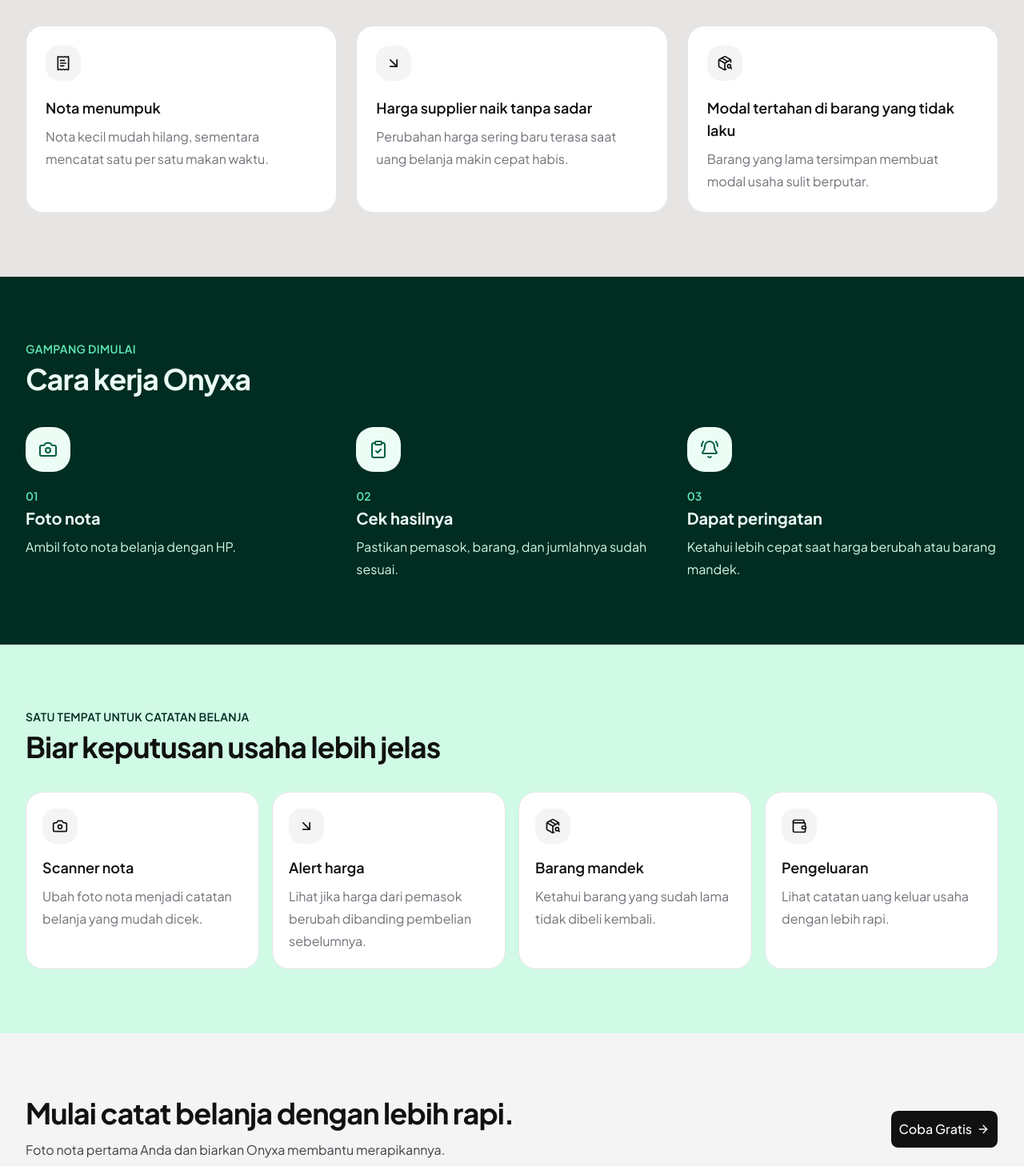
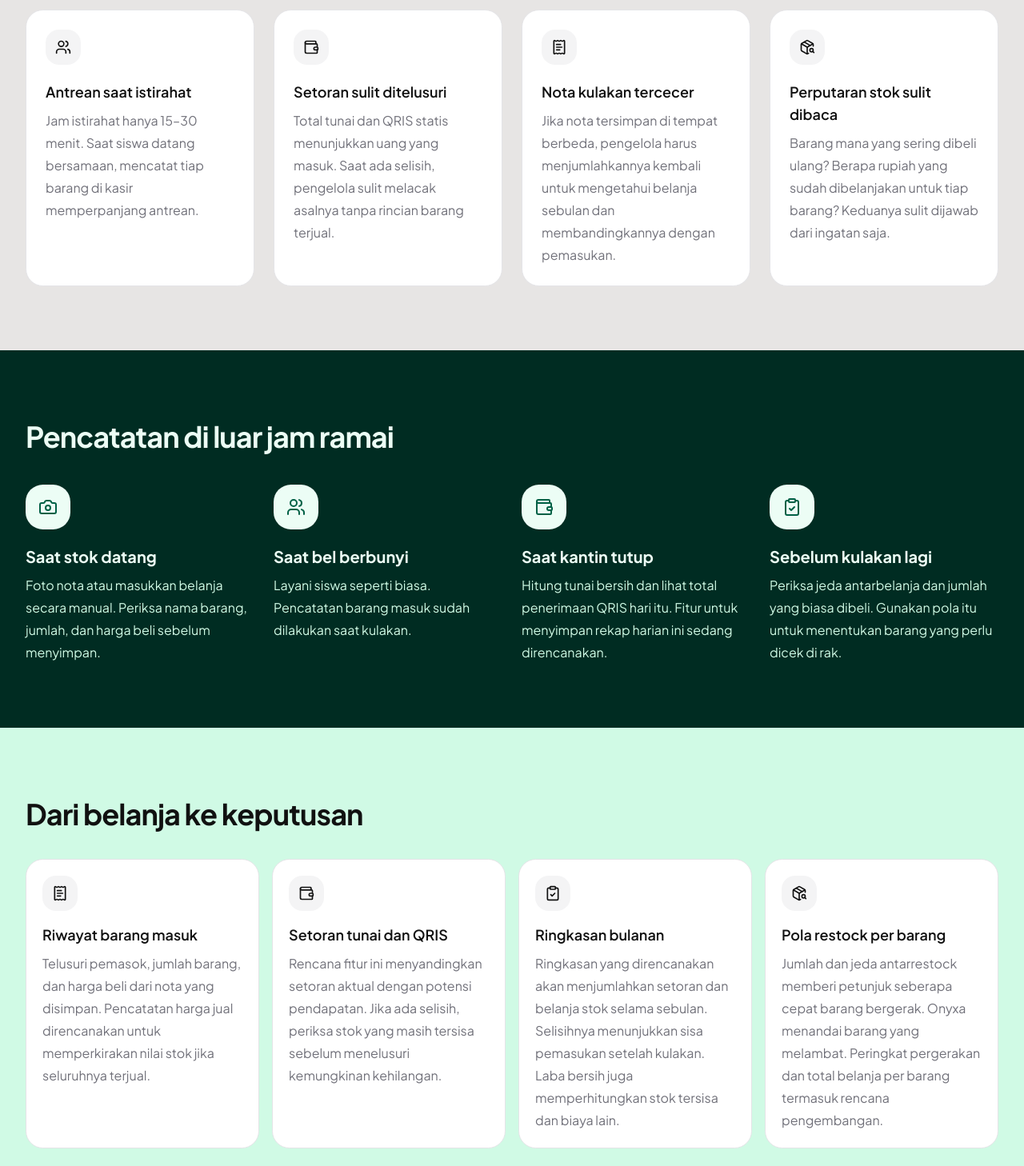
Before and after one commit to tingclarice/onyxa, a Next.js app: page / in a window 1280 px wide. Shown: the part 952-2410 px from the top of the page at 80% size. Built offline with nearby package versions, Linux system fonts and the light colour scheme; no server answers.

Commit message:
docs(landing): explain school canteen operations

```diff
--- a/src/app/page.tsx
+++ b/src/app/page.tsx
@@ -1,9 +1,9 @@
+import type { Metadata } from "next";
 import Link from "next/link";
 import { Suspense } from "react";
 import {
-  ArrowDownRight,
   ArrowRight,
-  BellRing,
+  Users,
   Camera,
   Check,
   ClipboardCheck,
@@ -19,74 +19,80 @@ import { getCurrentUser } from "@/features/auth/server";
 import { AccountAvatar } from "@/features/auth/ui/account-avatar";
 import "./landing-entrances.css";
 
+export const metadata: Metadata = {
+  title: "Onyxa | Manajemen Kantin Sekolah",
+  description:
+    "Catat belanja stok kantin sekolah dan pantau pola restock tanpa mencatat setiap penjualan saat istirahat. Kenali rencana rekap setoran tunai dan QRIS.",
+};
+
 const painPoints = [
   {
-    icon: ReceiptText,
-    title: "Nota menumpuk",
-    description:
-      "Nota kecil mudah hilang, sementara mencatat satu per satu makan waktu.",
+    icon: Users,
+    title: "Antrean saat istirahat",
+    description: "Jam istirahat hanya 15–30 menit. Saat siswa datang bersamaan, mencatat tiap barang di kasir memperpanjang antrean.",
   },
   {
-    icon: ArrowDownRight,
-    title: "Harga supplier naik tanpa sadar",
-    description:
-      "Perubahan harga sering baru terasa saat uang belanja makin cepat habis.",
+    icon: Wallet,
+    title: "Setoran sulit ditelusuri",
+    description: "Total tunai dan QRIS statis menunjukkan uang yang masuk. Saat ada selisih, pengelola sulit melacak asalnya tanpa rincian barang terjual.",
+  },
+  {
+    icon: ReceiptText,
+    title: "Nota kulakan tercecer",
+    description: "Jika nota tersimpan di tempat berbeda, pengelola harus menjumlahkannya kembali untuk mengetahui belanja sebulan dan membandingkannya dengan pemasukan.",
   },
   {
     icon: PackageSearch,
-    title: "Modal tertahan di barang yang tidak laku",
-    description:
-      "Barang yang lama tersimpan membuat modal usaha sulit berputar.",
+    title: "Perputaran stok sulit dibaca",
+    description: "Barang mana yang sering dibeli ulang? Berapa rupiah yang sudah dibelanjakan untuk tiap barang? Keduanya sulit dijawab dari ingatan saja.",
   },
 ];
 
 const steps = [
   {
     icon: Camera,
-    number: "01",
-    title: "Foto nota",
-    description: "Ambil foto nota belanja dengan HP.",
+    title: "Saat stok datang",
+    description: "Foto nota atau masukkan belanja secara manual. Periksa nama barang, jumlah, dan harga beli sebelum menyimpan.",
+  },
+  {
+    icon: Users,
+    title: "Saat bel berbunyi",
+    description: "Layani siswa seperti biasa. Pencatatan barang masuk sudah dilakukan saat kulakan.",
+  },
+  {
+    icon: Wallet,
+    title: "Saat kantin tutup",
+    description: "Hitung tunai bersih dan lihat total penerimaan QRIS hari itu. Fitur untuk menyimpan rekap harian ini sedang direncanakan.",
   },
   {
     icon: ClipboardCheck,
-    number: "02",
-    title: "Cek hasilnya",
-    description: "Pastikan pemasok, barang, dan jumlahnya sudah sesuai.",
-  },
-  {
-    icon: BellRing,
-    number: "03",
-    title: "Dapat peringatan",
-    description: "Ketahui lebih cepat saat harga berubah atau barang mandek.",
+    title: "Sebelum kulakan lagi",
+    description: "Periksa jeda antarbelanja dan jumlah yang biasa dibeli. Gunakan pola itu untuk menentukan barang yang perlu dicek di rak.",
   },
 ];
 
 const features = [
   {
-    icon: ScanLineIcon,
-    title: "Scanner nota",
-    description: "Ubah foto nota menjadi catatan belanja yang mudah dicek.",
+    icon: ReceiptText,
+    title: "Riwayat barang masuk",
+    description: "Telusuri pemasok, jumlah barang, dan harga beli dari nota yang disimpan. Pencatatan harga jual direncanakan untuk memperkirakan nilai stok jika seluruhnya terjual.",
   },
   {
-    icon: ArrowDownRight,
-    title: "Alert harga",
-    description: "Lihat jika harga dari pemasok berubah dibanding pembelian sebelumnya.",
+    icon: Wallet,
+    title: "Setoran tunai dan QRIS",
+    description: "Rencana fitur ini menyandingkan setoran aktual dengan potensi pendapatan. Jika ada selisih, periksa stok yang masih tersisa sebelum menelusuri kemungkinan kehilangan.",
+  },
+  {
+    icon: ClipboardCheck,
+    title: "Ringkasan bulanan",
+    description: "Ringkasan yang direncanakan akan menjumlahkan setoran dan belanja stok selama sebulan. Selisihnya menunjukkan sisa pemasukan setelah kulakan. Laba bersih juga memperhitungkan stok tersisa dan biaya lain.",
   },
   {
     icon: PackageSearch,
-    title: "Barang mandek",
-    description: "Ketahui barang yang sudah lama tidak dibeli kembali.",
-  },
-  {
-    icon: Wallet,
-    title: "Pengeluaran",
-    description: "Lihat catatan uang keluar usaha dengan lebih rapi.",
+    title: "Pola restock per barang",
+    description: "Jumlah dan jeda antarrestock memberi petunjuk seberapa cepat barang bergerak. Onyxa menandai barang yang melambat. Peringkat pergerakan dan total belanja per barang termasuk rencana pengembangan.",
   },
 ];
-
-function ScanLineIcon({ className }: { className?: string }) {
-  return <Camera aria-hidden="true" className={className} />;
-}
 
 function ReceiptIllustration() {
   return (
@@ -135,11 +141,11 @@ export default function HomePage() {
         <div className="landing-hero-content mx-auto grid w-full max-w-7xl content-center items-center gap-6 px-4 py-5 sm:px-6 sm:py-8 lg:grid-cols-2 lg:gap-16 lg:px-8">
           <div className="max-w-2xl">
             <h1 id="landing-title" data-landing-enter="0" className="text-4xl font-bold leading-[1.12] tracking-tight sm:text-5xl lg:text-6xl">
-              Foto nota. Onyxa yang catat.
+              Kelola kantin dari restock
             </h1>
             <p data-landing-enter="65" className="mt-4 max-w-xl text-lg leading-8 text-zinc-700 sm:mt-6 dark:text-zinc-300">
-              Catat belanja usaha dari foto nota dan tahu lebih cepat saat ada
-              perubahan.
+              Catat stok yang masuk ke kantin sekolah dan pantau pola belanjanya.
+              Saat jam istirahat, layani siswa tanpa mencatat penjualan satu per satu.
             </p>
             <div data-landing-enter="125" className="mt-5 min-h-12 sm:mt-8">
               <Suspense>
@@ -156,14 +162,11 @@ export default function HomePage() {
       <section className="bg-stone-200 dark:bg-stone-900">
         <div className="mx-auto w-full max-w-7xl px-4 py-16 sm:px-6 md:py-20 lg:px-8">
           <div className="mb-9 max-w-2xl">
-            <p data-landing-enter="0" className="text-sm font-semibold uppercase tracking-wide text-emerald-900 dark:text-emerald-300">
-              Kenal rasanya?
-            </p>
             <h2 data-landing-enter="55" className="mt-2 text-3xl font-bold tracking-tight sm:text-4xl">
-              Hal kecil yang bikin usaha terasa berat
+              Tantangan kantin sekolah
             </h2>
           </div>
-          <div className="grid gap-4 md:grid-cols-3 md:gap-6">
+          <div className="grid gap-4 sm:grid-cols-2 lg:grid-cols-4 md:gap-6">
             {painPoints.map(({ icon: Icon, title, description }, index) => (
               <article
                 key={title}
@@ -186,21 +189,17 @@ export default function HomePage() {
       <section className="bg-emerald-950 text-emerald-50">
         <div className="mx-auto w-full max-w-7xl px-4 py-16 sm:px-6 md:py-20 lg:px-8">
           <div className="mb-10 max-w-2xl">
-            <p data-landing-enter="0" className="text-sm font-semibold uppercase tracking-wide text-emerald-300">
-              Gampang dimulai
-            </p>
             <h2 data-landing-enter="55" className="mt-2 text-3xl font-bold tracking-tight sm:text-4xl">
-              Cara kerja Onyxa
+              Pencatatan di luar jam ramai
             </h2>
           </div>
-          <div className="grid gap-8 md:grid-cols-3 md:gap-6">
-            {steps.map(({ icon: Icon, number, title, description }, index) => (
-              <article key={number} data-landing-enter={index * 60}>
+          <div className="grid gap-8 sm:grid-cols-2 lg:grid-cols-4 md:gap-6">
+            {steps.map(({ icon: Icon, title, description }, index) => (
+              <article key={title} data-landing-enter={index * 60}>
                 <div className="flex size-14 items-center justify-center rounded-2xl bg-emerald-50 text-emerald-800">
                   <Icon aria-hidden="true" className="size-6" />
                 </div>
-                <p className="mt-5 text-sm font-semibold text-emerald-300">{number}</p>
-                <h3 className="mt-1 text-xl font-bold">{title}</h3>
+                <h3 className="mt-5 text-xl font-bold">{title}</h3>
                 <p className="mt-2 text-base leading-7 text-emerald-100">
                   {description}
                 </p>
@@ -213,11 +212,8 @@ export default function HomePage() {
       <section className="bg-emerald-100 dark:bg-emerald-900">
         <div className="mx-auto w-full max-w-7xl px-4 py-16 sm:px-6 md:py-20 lg:px-8">
           <div className="mb-9 max-w-2xl">
-            <p data-landing-enter="0" className="text-sm font-semibold uppercase tracking-wide text-emerald-950 dark:text-emerald-100">
-              Satu tempat untuk catatan belanja
-            </p>
             <h2 data-landing-enter="55" className="mt-2 text-3xl font-bold tracking-tight sm:text-4xl">
-              Biar keputusan usaha lebih jelas
+              Dari belanja ke keputusan
             </h2>
           </div>
           <div className="grid gap-4 sm:grid-cols-2 lg:grid-cols-4">
@@ -244,10 +240,10 @@ export default function HomePage() {
         <div className="mx-auto flex w-full max-w-7xl flex-col items-start justify-between gap-6 px-4 py-16 sm:px-6 md:flex-row md:items-center md:py-20 lg:px-8">
           <div className="max-w-2xl">
             <h2 data-landing-enter="55" className="text-3xl font-bold tracking-tight sm:text-4xl">
-              Mulai catat belanja dengan lebih rapi.
+              Mulai dari belanja kantin
             </h2>
             <p data-landing-enter="95" className="mt-3 text-base leading-7 text-zinc-700 dark:text-zinc-300">
-              Foto nota pertama Anda dan biarkan Onyxa membantu merapikannya.
+              Simpan nota kulakan pertama Anda. Setiap belanja berikutnya menambah riwayat yang bisa dipakai untuk melihat pola restock.
             </p>
           </div>
           <div data-landing-enter="125" className="min-h-12 w-full shrink-0 md:w-auto">
@@ -270,7 +266,7 @@ export default function HomePage() {
             </span>
             Onyxa
           </Link>
-          <p data-landing-enter="65">Catatan belanja yang lebih rapi untuk usaha Anda.</p>
+          <p data-landing-enter="65">Pencatatan barang masuk dan analitik untuk kantin sekolah.</p>
         </div>
       </footer>
     </main>
@@ -308,7 +304,7 @@ async function LandingCallToAction({ className }: { className: string }) {
   return (
     <Button asChild className={className}>
       <Link href={user ? "/beranda" : "/daftar"}>
-        {user ? "Buka Dashboard" : "Coba Gratis"}
+        {user ? "Buka Dashboard" : "Mulai mencatat"}
         <ArrowRight aria-hidden="true" />
       </Link>
     </Button>
```
Also changed, not shown: 1 other file (tests, documents, lock files or other folders).
